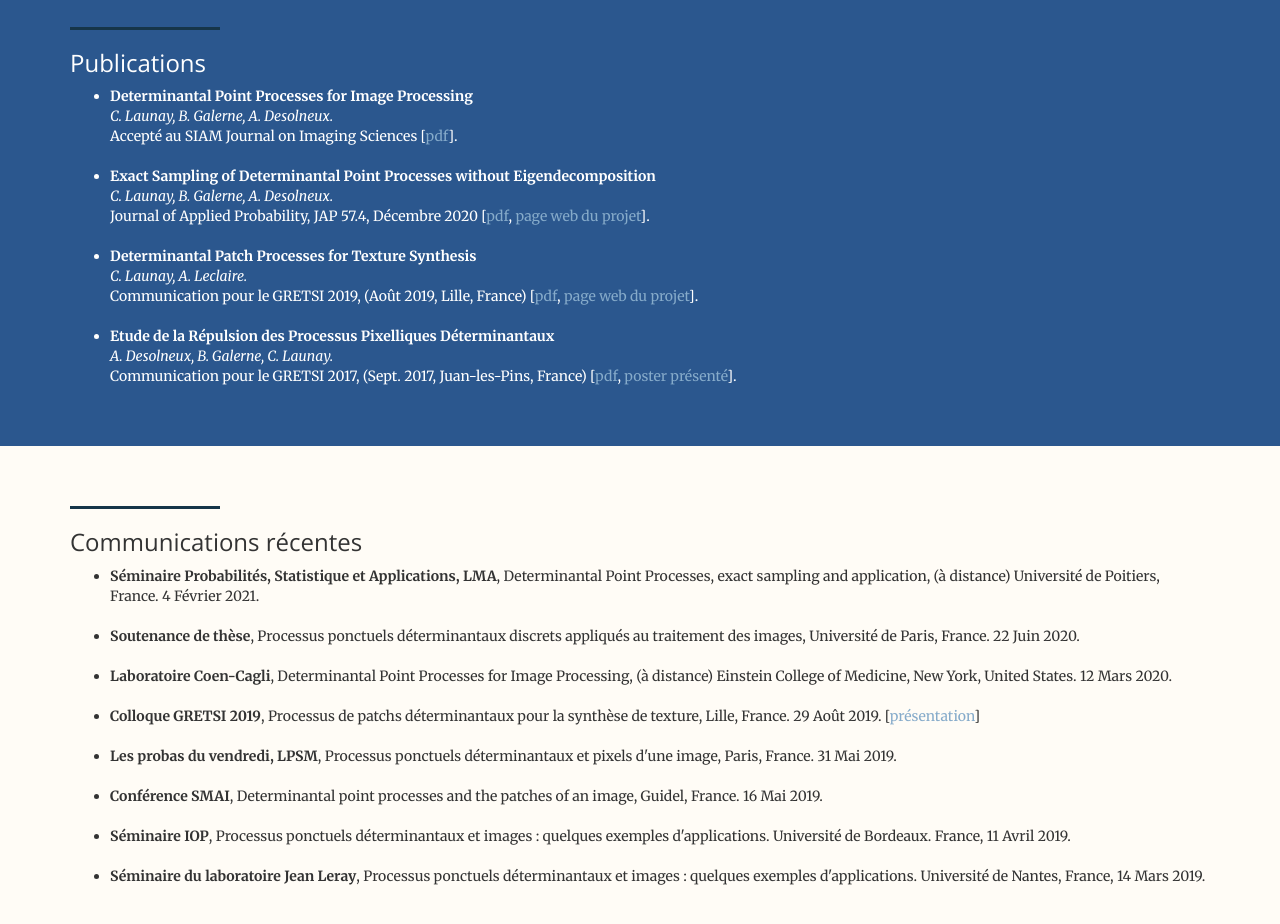
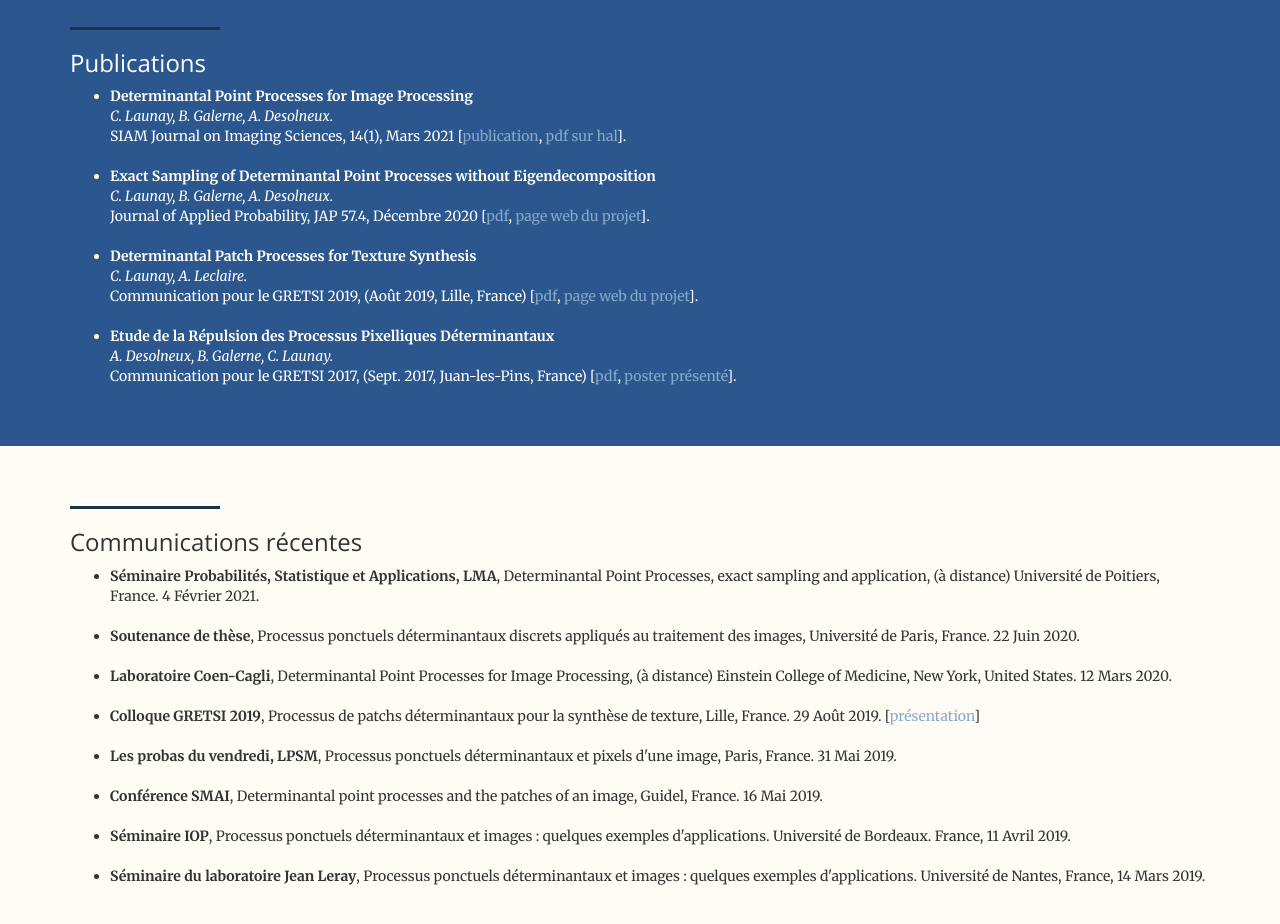
Before and after one commit to claunay/claunay.github.io, a website: page index_fr.html in a window 1280 px wide. Shown: the part 1248-2172 px from the top of the page. Drawn offline with nearby package versions, Linux system fonts and the light colour scheme.

Commit message:
Update siims

```diff
--- a/index_fr.html
+++ b/index_fr.html
@@ -126,8 +126,8 @@
             <ul class="publication-list">
 				<li class="publication-item">  <div class="publication-title">Determinantal Point Processes for Image Processing</div>
                   <div class="publication-authors">C. Launay,  B. Galerne, A. Desolneux.</div>
-                  <div class="publication-journal"> Accepté au SIAM Journal on Imaging Sciences
-                     [<a href="https://hal.archives-ouvertes.fr/hal-02611259/document" target="_blank">pdf</a>].
+                  <div class="publication-journal"> SIAM Journal on Imaging Sciences, 14(1), Mars 2021
+                     [<a href="https://epubs.siam.org/doi/10.1137/20M1327306" target="_blank">publication</a>, <a href="https://hal.archives-ouvertes.fr/hal-02611259/document" target="_blank">pdf sur hal</a>].
                   </div>
 				  </li>
 				  <br>
```
